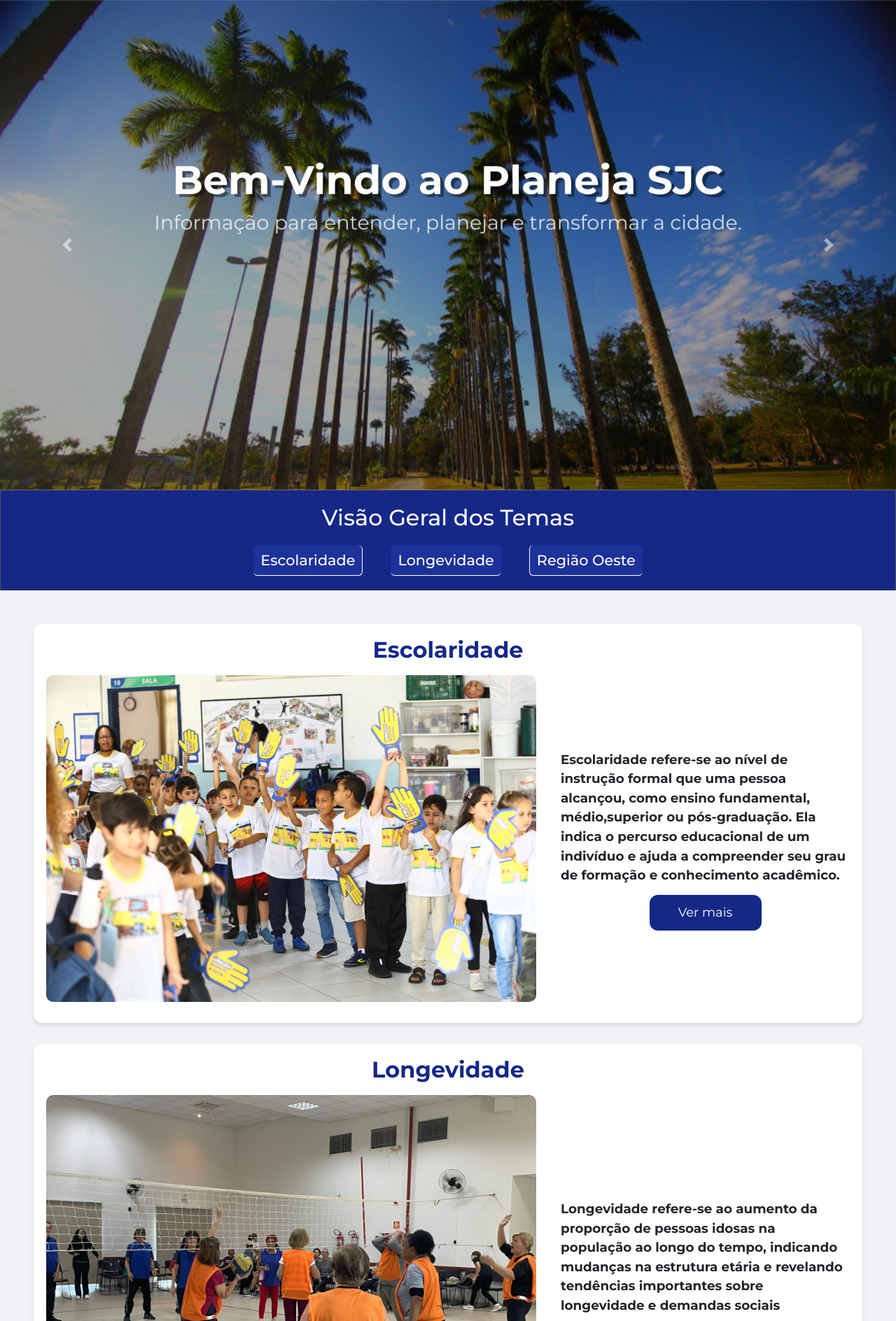
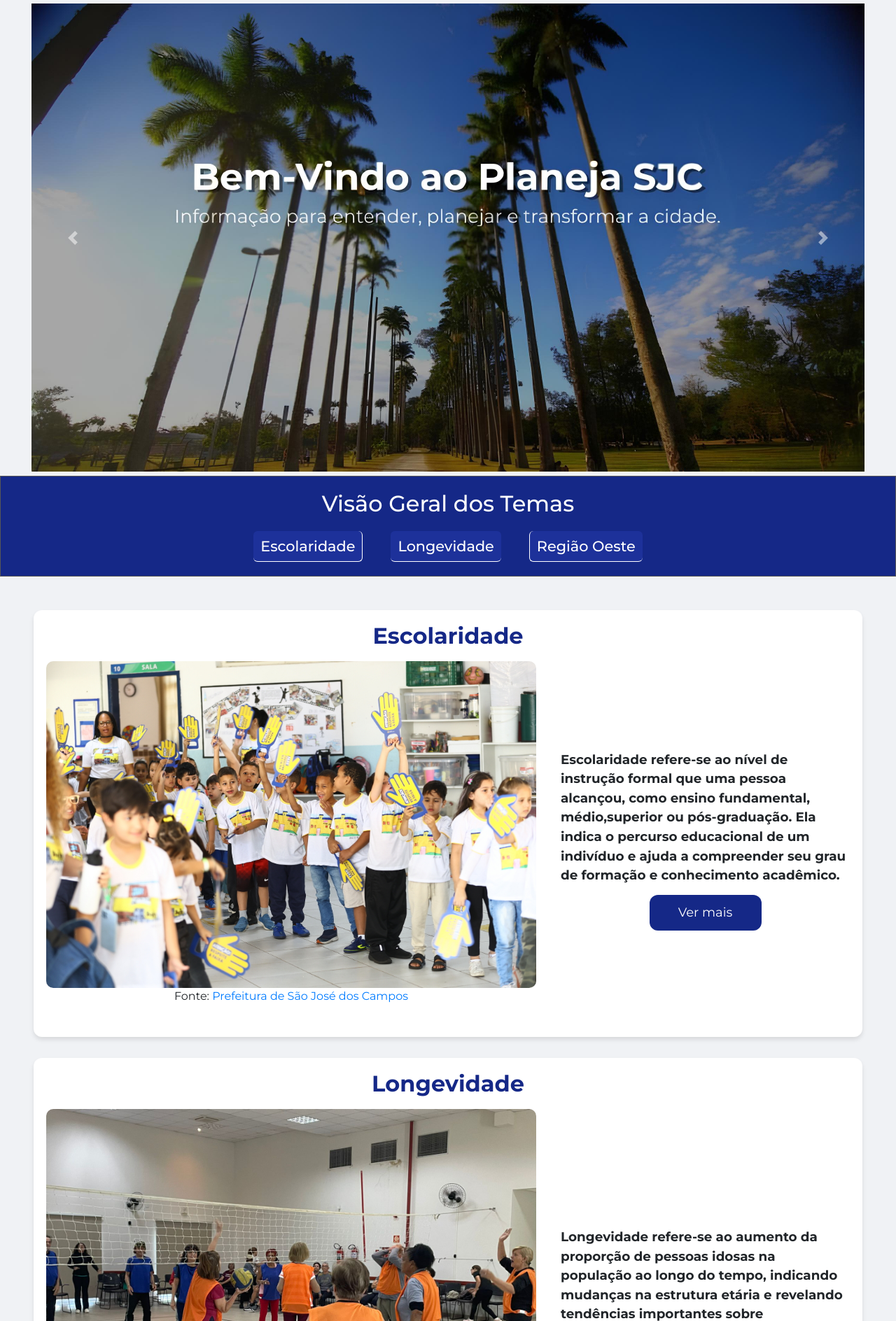
Before and after one commit to OmniDevsOficial/API-Censo-2022, a Python web app: template Frontend/templates/index.html in a window 1280 px wide. Shown: the part 84-1972 px from the top of the page at 70% size. Run offline with Jinja, Linux system fonts and the light colour scheme; the template is opened without the code that fills it, so the values that code supplies are empty; some libraries are stand-ins or nearby versions.

Commit message:
Alterações no carrosel e fontes

```diff
--- a/Frontend/static/style.css
+++ b/Frontend/static/style.css
@@ -632,3 +632,110 @@ footer img:hover {
   justify-content: center;
   align-items: center;
 }
+
+.font-imagem{
+    text-decoration: none;
+}
+.font-imagem:hover{
+    color: black;
+    text-decoration: underline;
+}
+
+section.imagem-cidade {
+    display: flex;
+    justify-content: center;
+}
+
+#meuCarrossel {
+    width: 1190px;
+    height: 680px;
+    position: relative;
+    overflow: hidden;
+}
+
+#meuCarrossel .carousel-inner,
+#meuCarrossel .carousel-item {
+    width: 100%;
+    height: 100%;
+}
+
+.carousel-img-fit {
+    width: 100%;
+    height: 100%;
+    object-fit: contain;
+    object-position: center;
+    display: block;
+}
+
+.carousel.carousel-fade .carousel-item {
+    transition: opacity 1.2s ease-in-out;
+    opacity: 0;
+}
+
+.carousel.carousel-fade .carousel-item.active,
+.carousel.carousel-fade .carousel-item-next.carousel-item-left,
+.carousel.carousel-fade .carousel-item-prev.carousel-item-right {
+    opacity: 1;
+}
+
+.carousel.carousel-fade .active.carousel-item-left,
+.carousel.carousel-fade .active.carousel-item-right {
+    opacity: 0;
+}
+
+.carousel-control-prev {
+    left: -20px;
+}
+
+.carousel-control-next {
+    right: -20px;
+}
+
+@media (orientation: landscape) {
+    #meuCarrossel {
+        width: 1190px;
+        height: 680px;
+    }
+
+    .carousel-control-prev {
+        left: -30px;
+    }
+
+    .carousel-control-next {
+        right: -30px;
+    }
+}
+
+@media (orientation: portrait) {
+    .imagem-cidade{
+        margin:0;
+    }
+
+    #meuCarrossel {
+        width: 100%;
+        max-width: 95%;
+        height: auto;
+        margin: 0;
+    }
+
+    #meuCarrossel .carousel-inner,
+    #meuCarrossel .carousel-item {
+        height: auto;
+    }
+
+    .carousel-img-fit {
+        width: 100%;
+        height: auto;
+        max-height: 75vh; /* impede cortes na vertical */
+        object-fit: contain;
+    }
+
+    /* Setas mais próximas para caber na tela do celular */
+    .carousel-control-prev {
+        left: 5px;
+    }
+
+    .carousel-control-next {
+        right: 5px;
+    }
+}
--- a/Frontend/templates/index.html
+++ b/Frontend/templates/index.html
@@ -41,22 +41,20 @@
     </nav>
 
     <main>
-      <section class="imagem-cidade" style="padding: 0; margin: 0; width: 100%;">
-
+        <section class="imagem-cidade">
             <div id="meuCarrossel" class="carousel slide carousel-fade" data-ride="carousel">
-
                 <div class="carousel-inner">
 
                     <div class="carousel-item active">
-        <img src="{{ url_for('static', filename='images/1.jpg') }}" class="d-block w-100 carousel-img-fit" alt="Imagem 1">
+                        <img src="{{ url_for('static', filename='images/banner1.jpg') }}" class="d-block carousel-img-fit">
                     </div>
 
                     <div class="carousel-item">
-        <img src="{{ url_for('static', filename='images/2.jpg') }}" class="d-block w-100 carousel-img-fit" alt="Imagem 2">
+                        <img src="{{ url_for('static', filename='images/banner2.jpg') }}" class="d-block carousel-img-fit">
                     </div>
 
                     <div class="carousel-item">
-        <img src="{{ url_for('static', filename='images/3.jpg') }}" class="d-block w-100 carousel-img-fit" alt="Imagem 3">
+                        <img src="{{ url_for('static', filename='images/banner3.jpg') }}" class="d-block carousel-img-fit">
                     </div>
 
                 </div>
@@ -89,7 +87,12 @@
             <h2>Escolaridade</h2>
             <div class="flex-container">
                 <div class="chart-container">
+                    <figure>
                         <img src="{{ url_for('static', filename='images/escola.jpg') }}" alt="Foto Escola">
+                        <figurecaption>
+                            Fonte: <a href="https://www.sjc.sp.gov.br/galerias/2025/mobilidade-urbana/acao-educamob-no-cedin-zilda-arns-e-linha-verde " class="font-imagem"> Prefeitura de São José dos Campos</a>
+                        </figurecaption>
+                    </figure>
                 </div>
                 <div class="texto-e-botao-container">
                     <p> Escolaridade refere-se ao nível de instrução formal que uma pessoa alcançou, como ensino
@@ -130,7 +133,12 @@
             <h2>Longevidade</h2>
             <div class="flex-container">
                 <div class="chart-container">
-                    <img src="{{ url_for('static', filename='images/idosos.jpg') }}" alt="Foto Idosos">
+                    <figure>
+                        <img src="{{ url_for('static', filename='images/idosos.jpg') }}" alt="Foto Escola">
+                        <figurecaption>
+                            Fonte: <a href="https://www.sjc.sp.gov.br/galerias/2025/apoio-social-ao-cidadao/torneio-recreativo-de-jogos-adaptados-nas-casas-do-idoso" class="font-imagem"> Prefeitura de São José dos Campos</a>
+                        </figurecaption>
+                    </figure>
                 </div>
                 <div class="texto-e-botao-container">
                     <p> Longevidade refere-se ao aumento da proporção de pessoas idosas na população ao longo do tempo,
@@ -179,7 +187,12 @@
             <h2>Região Oeste</h2>
             <div class="flex-container">
                 <div class="chart-container">
-                    <img src="{{ url_for('static', filename='images/oeste2.jpg') }}" alt="Foto Regiao Oeste">
+                    <figure>
+                        <img src="{{ url_for('static', filename='images/oeste2.jpg') }}" alt="Foto Escola">
+                        <figurecaption>
+                            Fonte: <a href="https://www.sjc.sp.gov.br/galerias/2018/manutencao-da-cidade/apos-revitalizacao-praca-do-torii-recebe-comemoracao-dos-110-anos-da-imigracao-japonesa-no-brasil" class="font-imagem"> Prefeitura de São José dos Campos</a>
+                        </figurecaption>
+                    </figure>
                 </div>
                 <div class="texto-e-botao-container">
                     <p> A região Oeste de São José dos Campos caracteriza-se por ser uma área em expansão urbana,
```
Also changed, not shown: Frontend/static/images/1.jpg (deleted), Frontend/static/images/2.jpg (deleted), Frontend/static/images/3.jpg (deleted), Frontend/static/images/banner1.jpg (added), Frontend/static/images/banner2.jpg (added), Frontend/static/images/banner3.jpg (added). Lines whose indentation alone changed are shown as unchanged.
